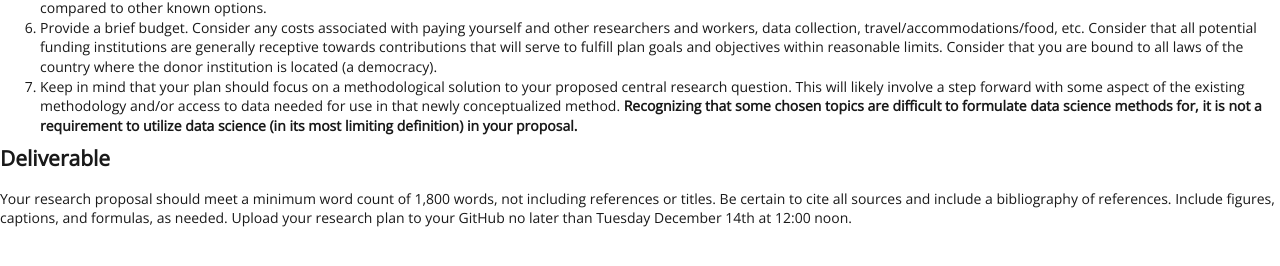
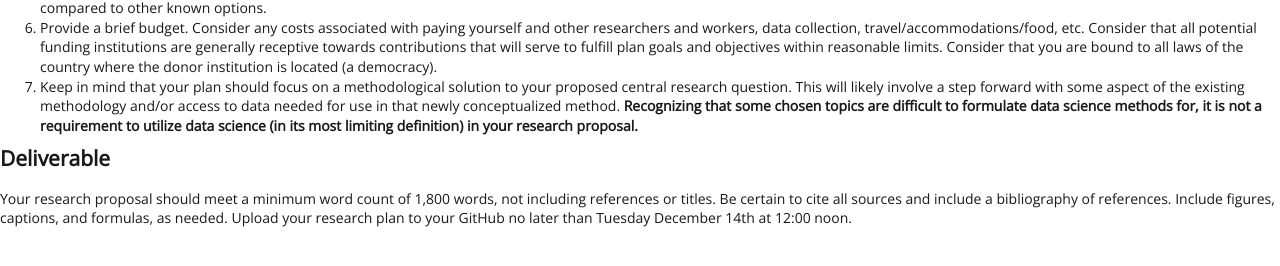
Before and after one commit to EMBrewer/dat150, a Jekyll site: the page built from _posts/2021-09-10-Final.md, in a window 1280 px wide. Shown: the part 277-543 px from the top of the page. Built offline with Jekyll 4.4.1, drawn with Linux system fonts in a browser that asks for light colours; our own code applies the rules of GitHub Pages for plain Markdown files.

Commit message:
Update 2021-09-10-Final.md

```diff
--- a/_posts/2021-09-10-Final.md
+++ b/_posts/2021-09-10-Final.md
@@ -8,7 +8,7 @@ Write a research proposal that you plan to implement in order to answer your cen
 4. Argue why the funders should consider your research plan. You are welcome to compare your plan to other methods that were identified as part of your literature review or methodological investigation. Focus only on comparing the pros and cons of methods within the context of your application.
 5. Which objections do you expect in response to your plan? Provide arguments against those possible concerns. If applicable, include justification for your selected research design when compared to other known options.
 6. Provide a brief budget. Consider any costs associated with paying yourself and other researchers and workers, data collection, travel/accommodations/food, etc. Consider that all potential funding institutions are generally receptive towards contributions that will serve to fulfill plan goals and objectives within reasonable limits. Consider that you are bound to all laws of the country where the donor institution is located (a democracy).
-7. Keep in mind that your plan should focus on a methodological solution to your proposed central research question. This will likely involve a step forward with some aspect of the existing methodology and/or access to data needed for use in that newly conceptualized method. **Recognizing that some chosen topics are difficult to formulate data science methods for, it is not a requirement to utilize data science (in its most limiting definition) in your proposal.**
+7. Keep in mind that your plan should focus on a methodological solution to your proposed central research question. This will likely involve a step forward with some aspect of the existing methodology and/or access to data needed for use in that newly conceptualized method. **Recognizing that some chosen topics are difficult to formulate data science methods for, it is not a requirement to utilize data science (in its most limiting definition) in your research proposal.**
 
 ## Deliverable
 
```
